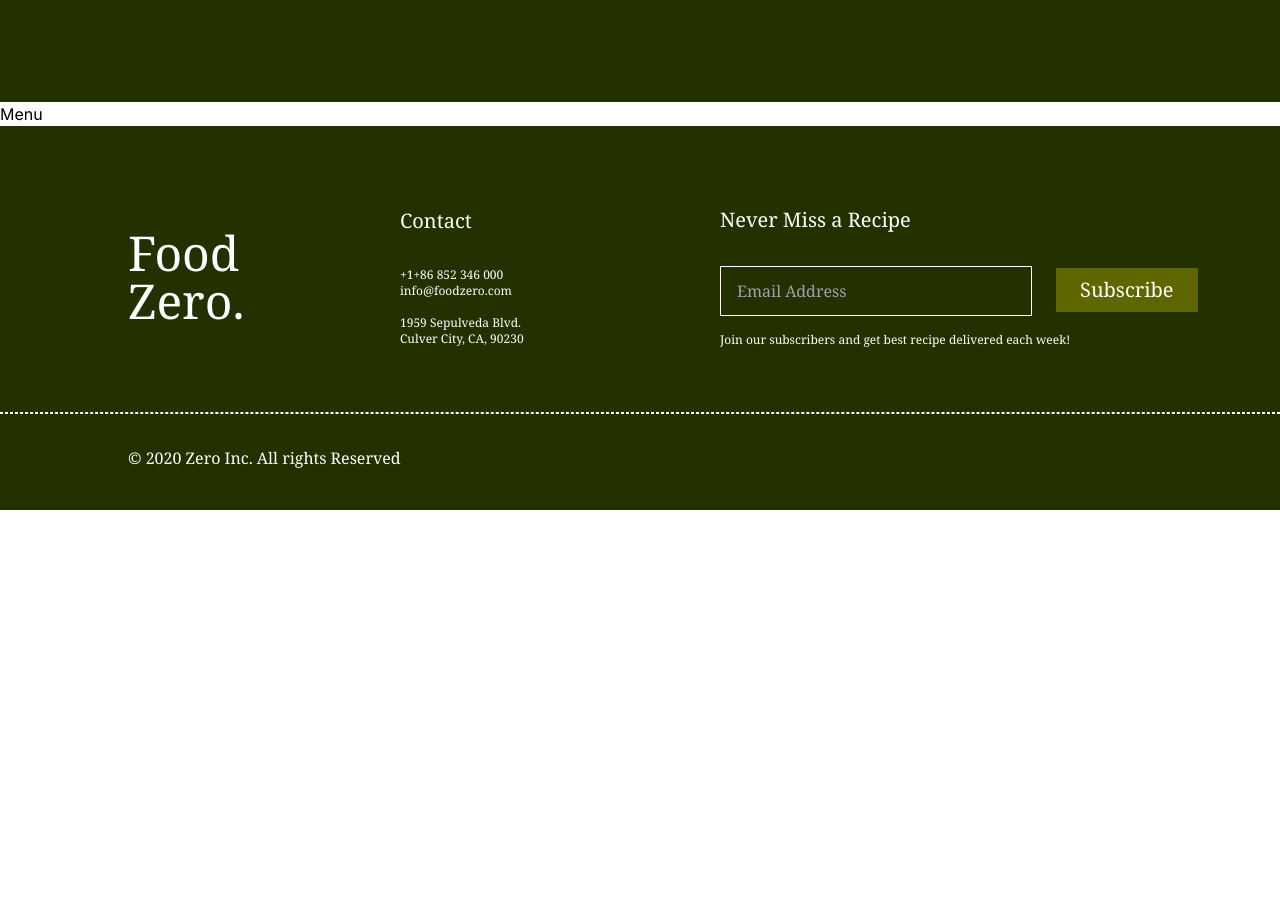
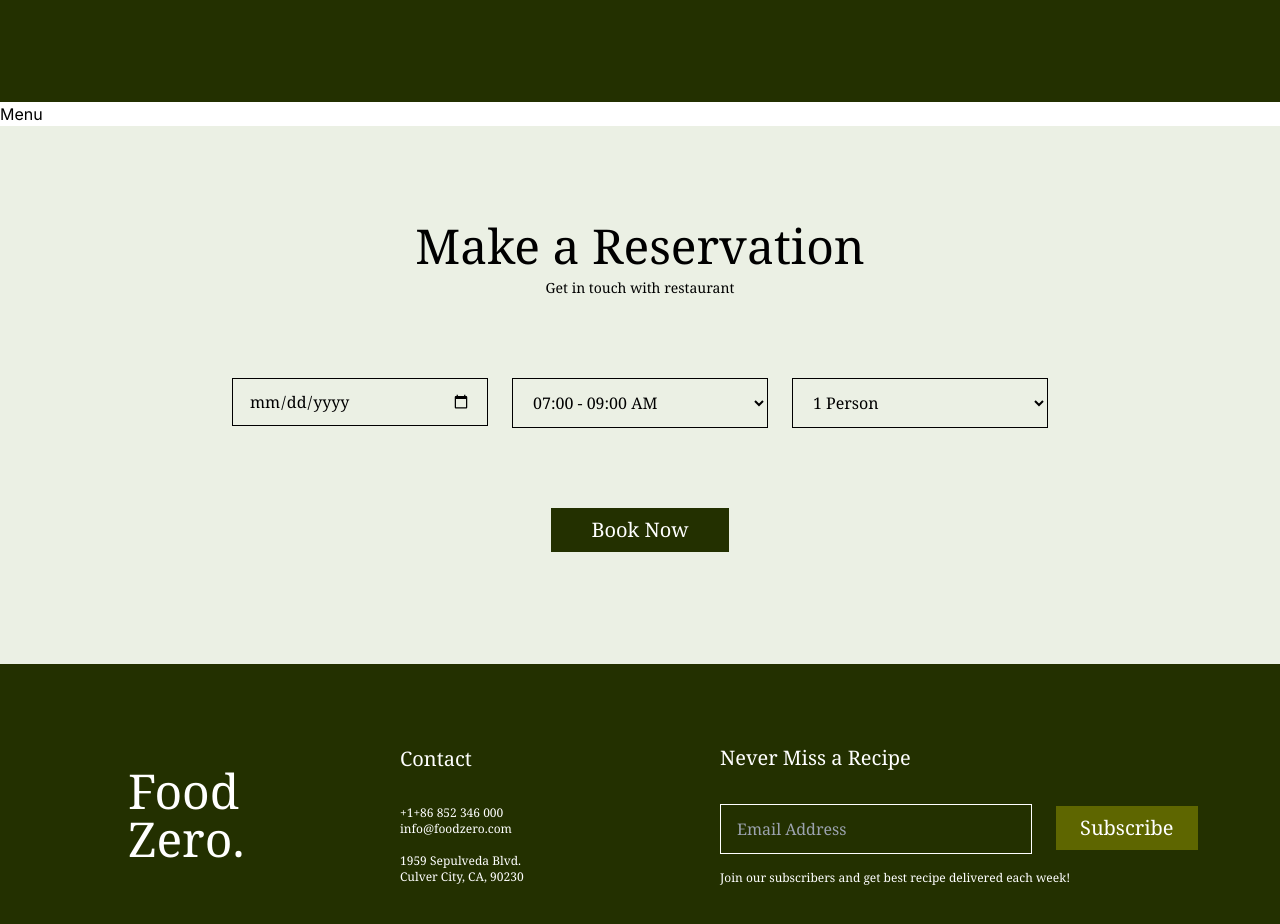
Before and after one commit to hsbysddq/restaurant-reservation, a Next.js app: page / in a window 1280 px wide. Shown: the part 1860-2784 px from the top of the page. Before the commit the page ends 2370 px from the top, so only its background shows below. Built offline with nearby package versions, Linux system fonts and the light colour scheme.

Commit message:
Create reservation section

```diff
--- a/app/page.tsx
+++ b/app/page.tsx
@@ -2,6 +2,7 @@ import Footer from "@/components/Footer/page"
 import Navbar from "@/components/Navbar/page"
 import Hero from "./hero/page"
 import Menu from "./menu/page"
+import Reservation from "./reservasion/page"
 
 export default function Home() {
   return (
@@ -9,6 +10,7 @@ export default function Home() {
       <Navbar />
       <Hero />
       <Menu />
+      <Reservation />
       <Footer />
     </main>
   )
--- /dev/null
+++ b/app/reservasion/page.tsx
@@ -0,0 +1,57 @@
+const Reservation = () => {
+  return (
+    <div className="bg-[#EBF0E4] font-serif pb-28 px-32">
+      <div className="text-black pt-24 text-center">
+        <h1 className="text-5xl font-medium pb-2">Make a Reservation</h1>
+        <p className="text-sm pb-20">Get in touch with restaurant</p>
+      </div>
+
+      <div className="flex pb-20 justify-center">
+        <div className="basis-3/12 mr-6">
+          <form action="" className="">
+            <input
+              type="date"
+              className="w-full py-[10px] px-4 bg-[#EBF0E4] border-[1px] border-black"
+            />
+          </form>
+        </div>
+
+        <div className="basis-3/12 mr-6">
+          <select
+            id="clock"
+            className="bg-[#EBF0E4] border-[1px] border-black w-full py-3 px-4"
+          >
+            <option value="07:00 - 09:00 AM">07:00 - 09:00 AM</option>
+            <option value="10:00 - 12:00 AM">10:00 - 12:00 AM</option>
+            <option value="13:00 - 15:00 PM">13:00 - 15:00 PM</option>
+            <option value="16:00 - 18:00 PM">16:00 - 18:00 PM</option>
+          </select>
+        </div>
+
+        <div className="basis-3/12">
+          <select
+            id="clock"
+            className="w-full py-3 px-4 bg-[#EBF0E4] border-[1px] border-black"
+          >
+            <option value="1 Person">1 Person</option>
+            <option value="2 Person">2 Person</option>
+            <option value="3 Person">3 Person</option>
+            <option value="4 Person">4 Person</option>
+          </select>
+        </div>
+      </div>
+
+      <div className="flex justify-center">
+        <form action="">
+          <input
+            type="button"
+            value="Book Now"
+            className="justify-center bg-[#233000] text-xl text-white py-2 px-10"
+          />
+        </form>
+      </div>
+    </div>
+  )
+}
+
+export default Reservation
```
